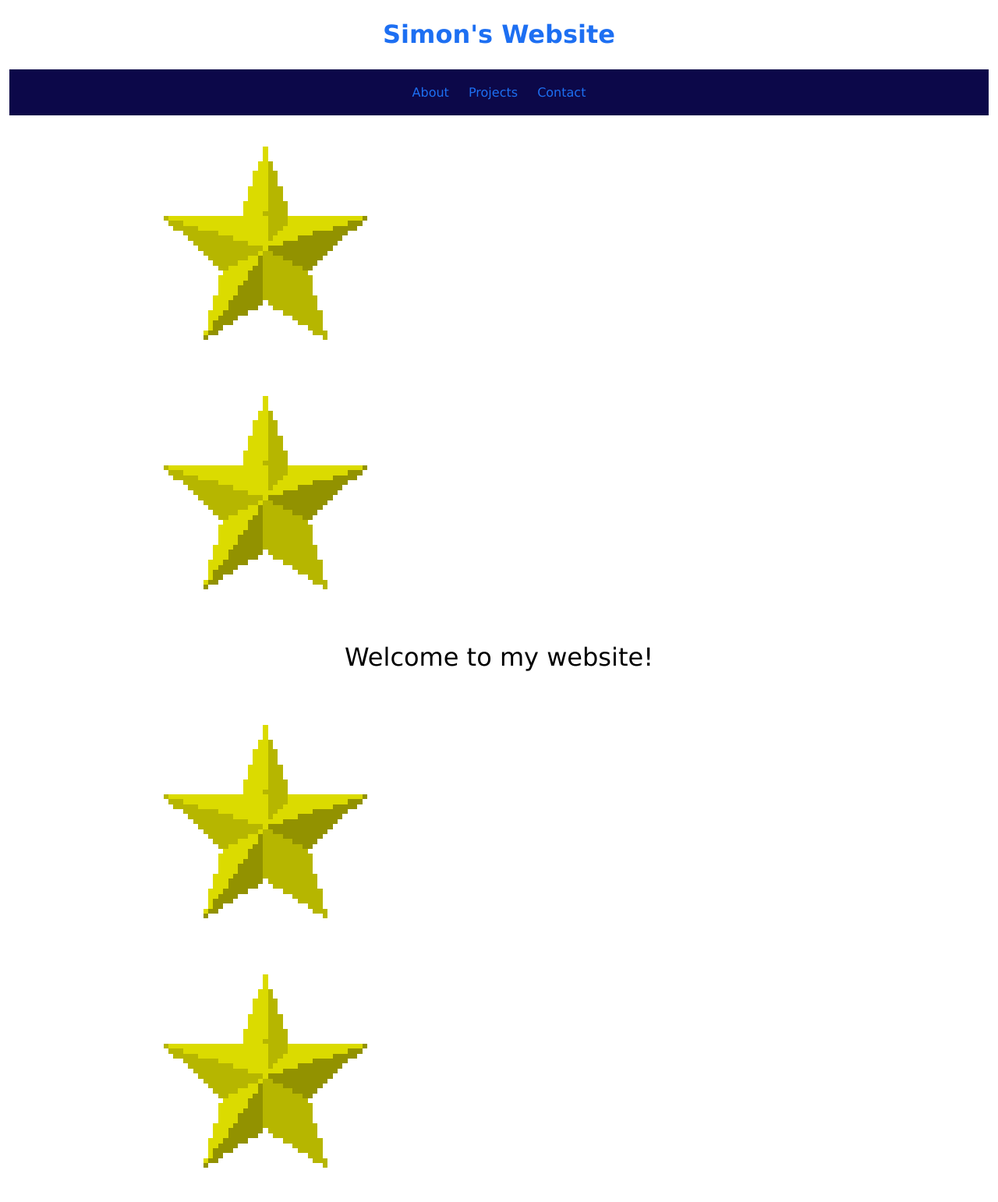
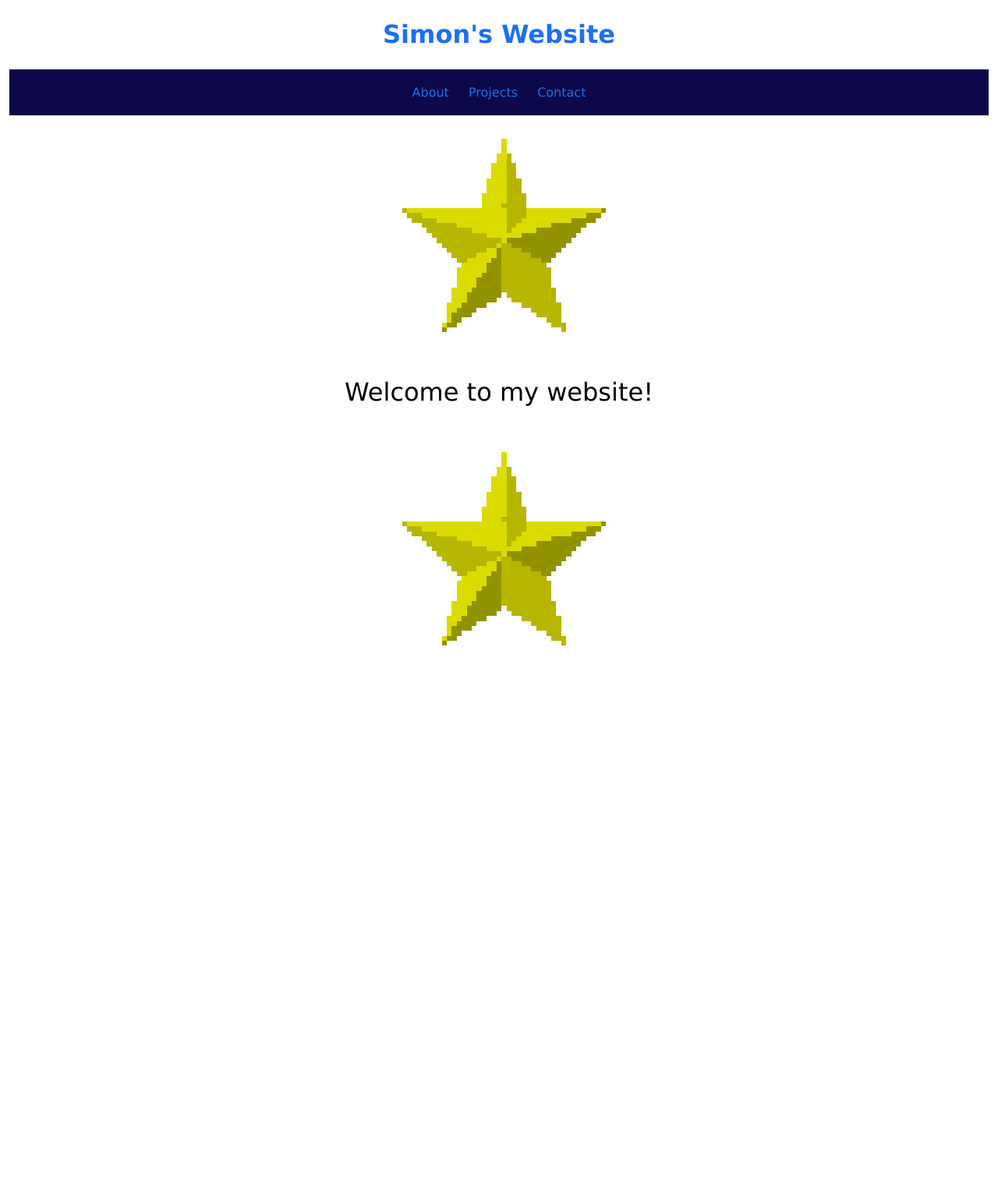
Before and after one commit to simon0h/simon0h.github.io, a Jekyll site: the page built from index.html, in a window 1280 px wide. Shown: the whole page at 78% size. Built offline with Jekyll 4.4.1, drawn with Linux system fonts in a browser that asks for light colours; after the commit the page ends 900 px from its top, so only the background shows below that.

Commit message:
Update index.html

```diff
--- a/index.html
+++ b/index.html
@@ -19,22 +19,8 @@ title: simonoh.me
 
 <body>
 	<div>
-		<div class="clearfix">
-      			<div class="img-container">
-     				<img src = "images/spinnystar.gif">
-    			</div>
-    			<div class = "img-container">
-      				<img src = "images/spinnystar.gif">
-			</div>
-    		</div>
+      		<img src = "images/spinnystar.gif">
 		<p class = "center"> Welcome to my website! </p>
-		<div class="clearfix">
-      			<div class="img-container">
-     				<img src = "images/spinnystar.gif">
-    			</div>
-	    		<div class = "img-container">
-      				<img src = "images/spinnystar.gif">
-			</div>
-    		</div>
+     		<img src = "images/spinnystar.gif">
 	</div>
 </body>
```
